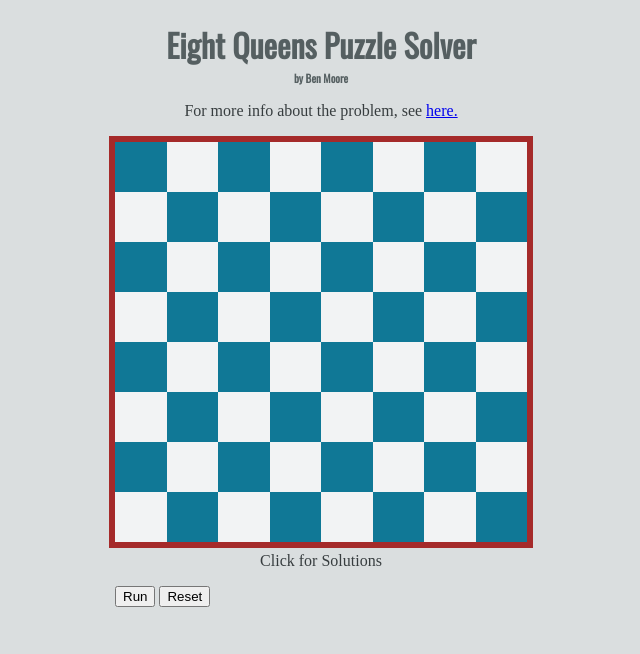
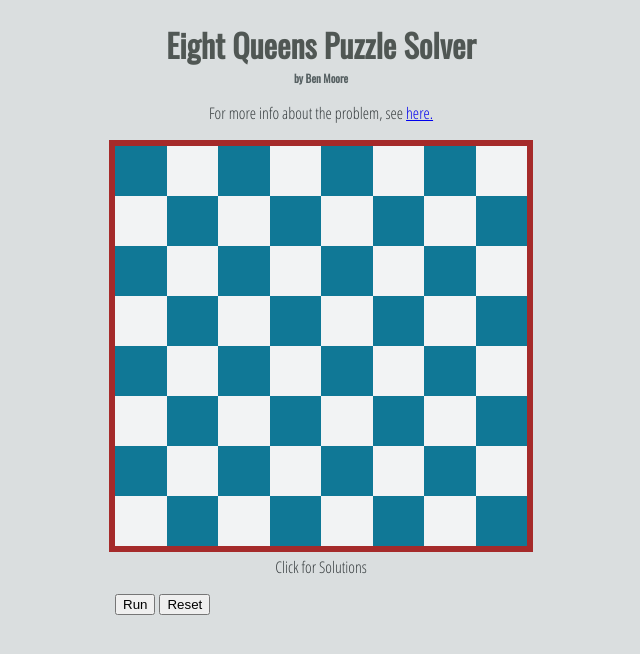
Before and after one commit to btmoore4/N_Queens, a plain HTML site: page index.html in a window 1280 px wide. Shown: the whole page, without its empty margins (319-959 px from the left). Drawn offline with nearby package versions, Linux system fonts and the light colour scheme.

Commit message:
Changed some colors

```diff
--- a/index.html
+++ b/index.html
@@ -2,7 +2,7 @@
 <html>
 		<head>
 				<link rel="stylesheet" type="text/css" href="main.css">
-				<script language="javascript" type="text/javascript" src="main.js"></script>
+				<script language="javascript" type="text/javascript" src="algo.js"></script>
 				<link href='https://fonts.googleapis.com/css?family=Oswald:400,300' rel='stylesheet' type='text/css'>
 				<link href='https://fonts.googleapis.com/css?family=Open+Sans+Condensed:300' rel='stylesheet' type='text/css'>
 		</head>
--- a/main.css
+++ b/main.css
@@ -6,7 +6,7 @@ body{
 
 h1{
 	font-family: 'Oswald', sans-serif;
-	color: #555f61;
+	color: #505754;
 	text-align: center;
 	margin-bottom: -20px;
 }
@@ -18,7 +18,7 @@ h3{
 	font-size: 11px;
 }
 p {
-	font-family: "Times New Roman", Georgia, Serif;
+	font-family: 'Open Sans Condensed', sans-serif;
 	color: #373d3f;
 	font-size: 16px;
 	text-align: center;
```
Also changed, not shown: algo.js (renamed from main.js).
